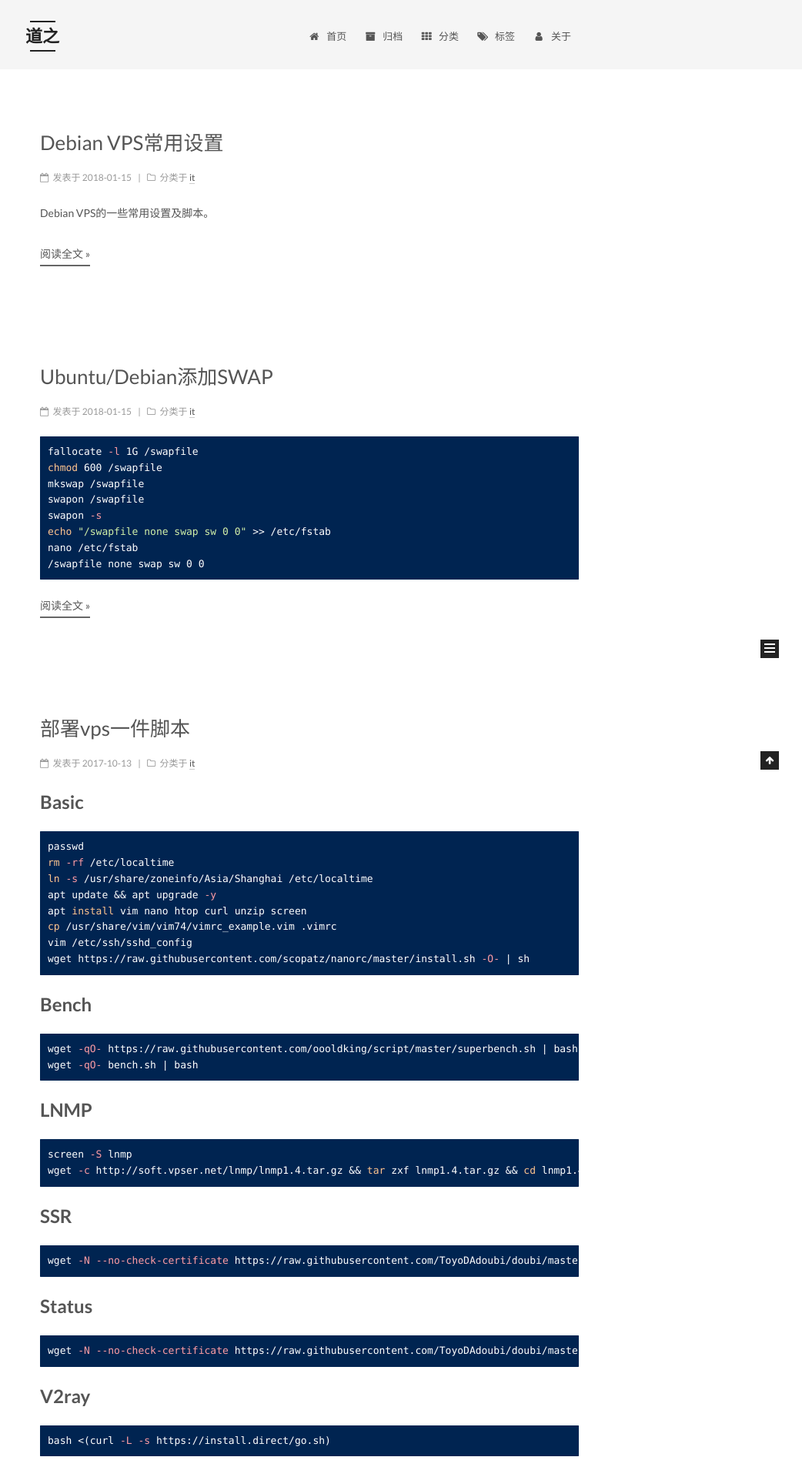
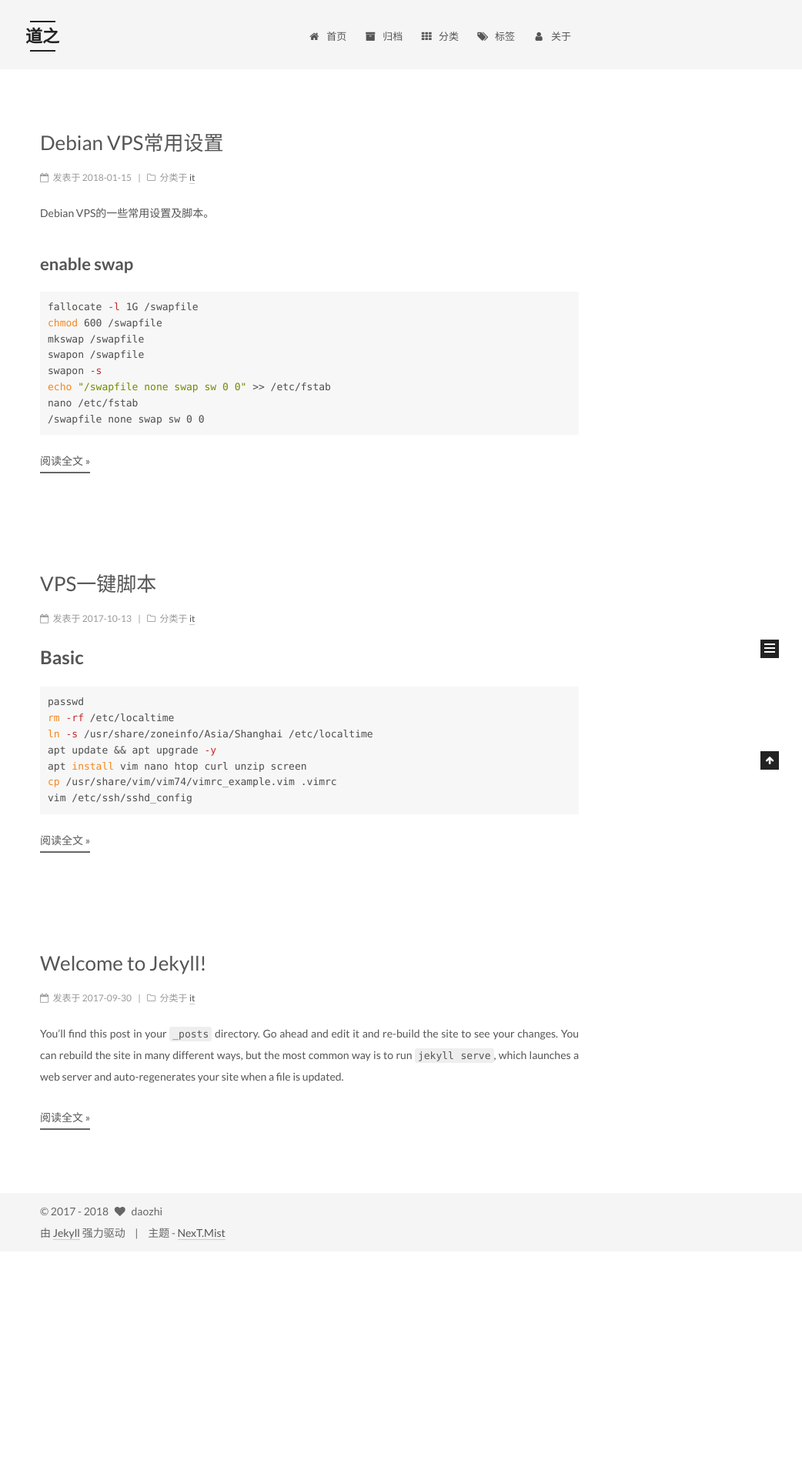
Before and after one commit to xiaolugo/xiaolugo.github.io, a Jekyll site: the page built from index.html, in a window 1280 px wide. Shown: the top 1919 px of the page at 77% size, without its empty margins (238-1280 px from the left). Built offline with Jekyll 4.4.1, drawn with Linux system fonts in a browser that asks for light colours; the list of posts is cut into pages by our own code; after the commit the page ends 1626 px from its top, so only the background shows below that; some of the changed text lies outside the part shown.

Commit message:
update next

````diff
--- a/_config.yml
+++ b/_config.yml
@@ -7,7 +7,7 @@
 title: 道之
 subtitle:
 description:
-author: xiaolu
+author: daozhi
 # Support language: de, en, fr-FR, id, ja, ko, pt-BR, pt, ru, zh-Hans, zh-hk, zh-tw
 language: zh-Hans
 date_format: '%Y-%m-%d'
@@ -16,7 +16,7 @@ repository: xiaolugo/xiaolugo.github.io
 ## If your site is put in a subdirectory, set url as 'http://yoursite.com' and baseurl as '/child'
 url: https://xiaolugo.github.io/
 baseurl:
-permalink: pretty
+permalink: none
 
 # Pagination
 paginate: 10
@@ -39,8 +39,8 @@ exclude: [".rvmrc", ".rbenv-version", "README.md", "Rakefile", "changelog.md", "
 
 # Code Highlighter
 ## 'pygments' is unsupported on GitHub Pages now.
-highlighter: rouge
-
+#highlighter: rouge
+highlighter: pygments
 #### Markdown Processors
 ## 'redcarpet' is unsupported on GitHub Pages now.
 markdown: kramdown
@@ -356,7 +356,7 @@ custom_logo:
 # Available value:
 #    normal | night | night eighties | night blue | night bright
 # https://github.com/chriskempson/tomorrow-theme
-highlight_theme: night blue
+highlight_theme: normal
 
 
 # ---------------------------------------------------------------
--- a/_posts/2017-10-13-部署vps一件脚本.md
+++ b/_posts/2017-10-13-vps-scripts.md
@@ -1,12 +1,11 @@
 ---
-title: 部署vps一件脚本
+title: VPS一键脚本
 layout: post
 tags:
   - vps
 category: it
 ---
 
-<!-- more -->
 # Basic
 ```bash
 passwd
@@ -16,17 +15,18 @@ apt update && apt upgrade -y
 apt install vim nano htop curl unzip screen
 cp /usr/share/vim/vim74/vimrc_example.vim .vimrc
 vim /etc/ssh/sshd_config
+```
+<!-- more -->
+
+# Nanorc
+```bash
 wget https://raw.githubusercontent.com/scopatz/nanorc/master/install.sh -O- | sh
 ```
 # Bench
 ```bash
 wget -qO- https://raw.githubusercontent.com/oooldking/script/master/superbench.sh | bash
+wget -N --no-check-certificate https://raw.githubusercontent.com/FunctionClub/ZBench/master/ZBench.sh && bash ZBench.sh
 wget -qO- bench.sh | bash
-```
-# LNMP
-```bash
-screen -S lnmp
-wget -c http://soft.vpser.net/lnmp/lnmp1.4.tar.gz && tar zxf lnmp1.4.tar.gz && cd lnmp1.4 && ./install.sh
 ```
 # SSR
 ```bash
@@ -36,6 +36,11 @@ wget -N --no-check-certificate https://raw.githubusercontent.com/ToyoDAdoubi/dou
 ```bash
 wget -N --no-check-certificate https://raw.githubusercontent.com/ToyoDAdoubi/doubi/master/status.sh && chmod +x status.sh
 ```
+# LNMP
+```bash
+screen -S lnmp
+wget -c http://soft.vpser.net/lnmp/lnmp1.4.tar.gz && tar zxf lnmp1.4.tar.gz && cd lnmp1.4 && ./install.sh
+```
 # V2ray
 ```bash
 bash <(curl -L -s https://install.direct/go.sh)
````
Also changed, not shown: other parts of _posts/2017-10-13-vps-scripts.md (+1 -1 lines), _posts/2018-01-15-debian-swap.md (deleted, +0 -17 lines), _posts/2018-01-15-debian-vps-setup.md (renamed from _posts/2018-01-15-debian-vps.md, +15 -1 lines).
